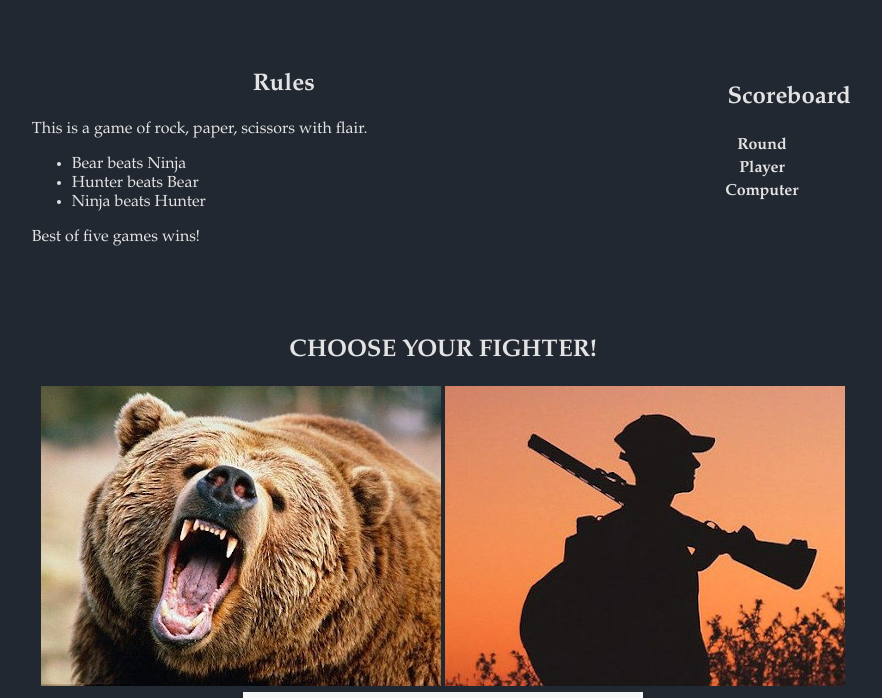
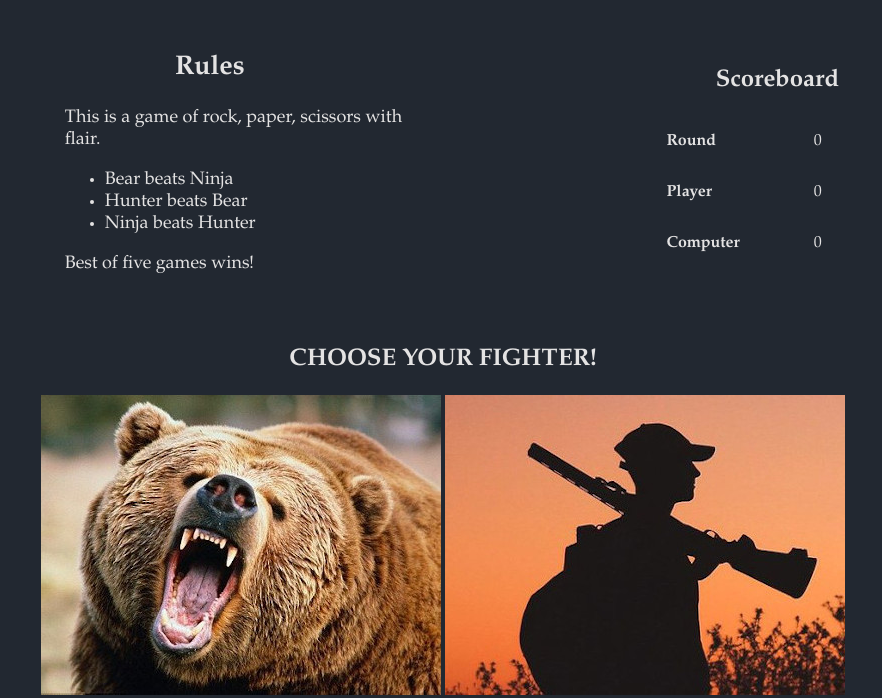
Before and after one commit to E-Kittle/Rock_Paper_Scissors, a plain HTML site: page RPS.html in a window 1280 px wide. Shown: the part 84-782 px from the top of the page, without its empty margins (197-1079 px from the left). Drawn offline with Linux system fonts and the light colour scheme.

Commit message:
Added to do list

```diff
--- a/RPS.html
+++ b/RPS.html
@@ -25,17 +25,17 @@
                 <div id="scoreboard">
                     <h2>Scoreboard</h2>
                     <table><label="scoreboard"></label>
-                        <tr>
+                        <tr id = "tableRound">
                             <th>Round</th>
-                            <td id="round"></td>
+                            <td id="round">0</td>
                         </tr>
                         <tr>
                             <th>Player</th>
-                            <td id="playerScore"></td>
+                            <td id="playerScore">0</td>
                         </tr>
                         <tr>
                             <th>Computer</th>
-                            <td id="computerScore"></td>
+                            <td id="computerScore">0</td>
                         </tr>
                     </table>
 
--- a/script.js
+++ b/script.js
@@ -1,3 +1,10 @@
+//Need to add -
+//  Initial animation to introduce the game.
+//  Better graphics/Images
+//  Animation to announce winner
+//  Responsive web design - Title, Rules, Scoreboard, and smaller images
+//  Animation on the scoreboard for each round
+
 //The button click event needs to send the user selection to the function. This function ne
 //function for computer choice
 //function to see who won (playRound)
@@ -54,10 +61,10 @@ function Game(playerChoice){
 //Check who the winner is and display it to the player. Summarize the winds there as well. Then, whipe the scoreboard
 function gameOver(){
     if(computerWins > playerWins){
-        console.log("Computer won! You won " + playerWins + " rounds while the computer won " + computerWins + " rounds" );
+        alert("Computer won! You won " + playerWins + " rounds while the computer won " + computerWins + " rounds" );
     }
     else{
-        console.log("You won! You won " + playerWins + " rounds while the computer won " + computerWins + " rounds" );
+        alert("You won! You won " + playerWins + " rounds while the computer won " + computerWins + " rounds" );
     }
 
     playerWins = 0;
--- a/styles.css
+++ b/styles.css
@@ -24,7 +24,7 @@ body {
     justify-items: center;
     margin-right: 10%;
     margin-left: 10%;
-    grid-gap: 2%;
+    /* grid-gap: 2%; */
     background-color: #222831;
 }
 
@@ -37,13 +37,16 @@ body {
     /* background-color: #204051; */
     justify-self: stretch;
     padding: 5%;
-    margin-right: 5%;
-    margin-left: 10%;
+    margin-right: 20%;
+    margin-left: 15%;
+    font-size: large;
 }
 
 
 #rules h2{
-    text-align:center;
+    /* text-align:center; */
+    margin-left: 30%;
+    /* margin: auto; */
 }
 
 #scoreboard{
@@ -56,7 +59,11 @@ body {
 
 #scoreboard h2{
     text-align: center;
+}
 
+th, td {
+    padding: 15px;
+    text-align: left;
 }
 
 #fighters{
```
